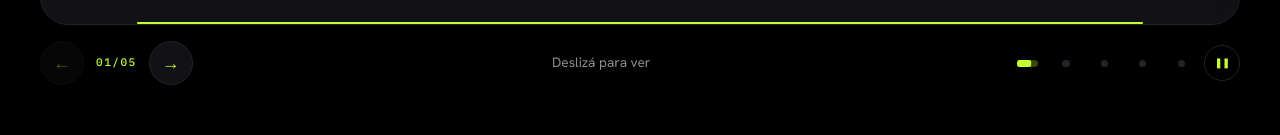
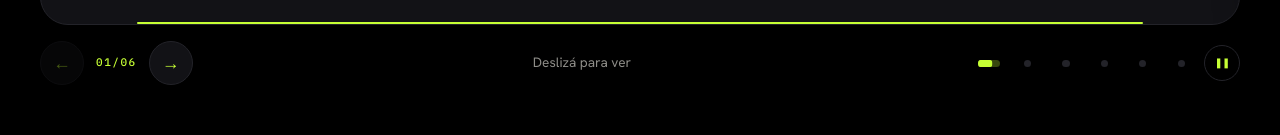
Before and after one commit to gasacher/hilo, a Next.js app: page / in a window 1280 px wide. Shown: the part 1414-1549 px from the top of the page. Built offline with nearby package versions, Linux system fonts and the light colour scheme; a web font is replaced by a local one.

Commit message:
Add the El Femenino site reengineering as a work in progress.
Co-authored-by: Gabriela Sacher <gabriela.sacher@gmail.com>

```diff
--- a/src/components/landing/Works.tsx
+++ b/src/components/landing/Works.tsx
@@ -95,6 +95,22 @@ const works: {
       { label: "Antes", text: "el reporte mensual se armaba a mano." },
       { label: "Qué hicimos", text: "automatizamos la reportería con IA." },
       { label: "Cómo quedó", text: "el reporte sale solo cada mes." },
+    ],
+  },
+  {
+    num: "06",
+    name: "El Femenino",
+    sub: "Reingeniería web",
+    tags: "Sitio web · Reingeniería",
+    status: "En desarrollo",
+    href: "https://www.elfemenino.com.ar/",
+    image: "/trabajos/elfemenino.webp",
+    alt: "Inicio de El Femenino, con el partido de Argentina en el Mundial Sub-17 y las noticias de fútbol femenino.",
+    mobile: "/trabajos/elfemenino_mobile.webp",
+    mobileAlt: "Versión móvil de El Femenino, con el menú y la nota de Argentina en el Mundial Sub-17.",
+    lines: [
+      { label: "Antes", text: "el sitio de noticias se quedó atrás." },
+      { label: "Qué hacemos", text: "la reingeniería de elfemenino.com.ar." },
     ],
   },
 ];
```
Also changed, not shown: public/trabajos/elfemenino.webp (added), public/trabajos/elfemenino_mobile.webp (added).
